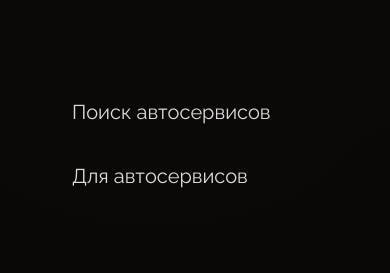
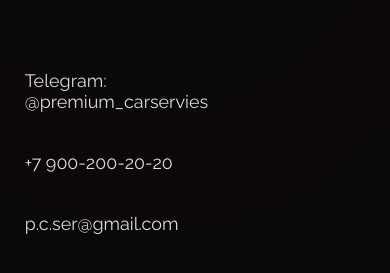
Before and after one commit to car-service-with-geolocation/frontend, a React (Create React App) app: page /search in a window 390 px wide. Shown: the part 807-1080 px from the top of the page. Built offline with nearby package versions, Linux system fonts and the light colour scheme; no server answers.

Commit message:
fix(components): footer Component
Delete icon, add style for mobile v.

```diff
--- a/src/Pages/MapPage/MapPage.tsx
+++ b/src/Pages/MapPage/MapPage.tsx
@@ -82,6 +82,7 @@
 
   useEffect(() => {
     servicesByAll.length === 0 ? dispatch(fetchAutoServices()) : '';
+    windowWidth();
   }, [dispatch, servicesByAll]);
   return (
     <>
--- a/src/components/Footer/Footer.module.css
+++ b/src/components/Footer/Footer.module.css
@@ -90,3 +90,35 @@
 .address_link:hover {
   color: #770022;
 }
+
+@media screen and (max-width: 1125px) {
+  .footer {
+    width: 87.337vw;
+  }
+}
+
+@media screen and (max-width: 900px) {
+  .footer {
+    padding-top: 120px;
+  }
+  .img_descrition {
+    display: none;
+  }
+  .address_link {
+    font-size: calc(1rem + 0.5vw);
+  }
+  .link {
+    font-size: calc(1rem + 0.5vw);
+  }
+}
+
+@media screen and (max-width: 500px) {
+  .footer {
+    justify-content: start;
+    padding-top: 150px;
+  }
+
+  .link {
+    display: none;
+  }
+}
--- a/src/components/Footer/Footer.tsx
+++ b/src/components/Footer/Footer.tsx
@@ -1,15 +1,10 @@
 import { Link } from 'react-router-dom';
-
-import icon from '../../images/YmapIcon.svg';
 import style from './Footer.module.css';
 
 function Footer() {
   return (
     <footer className={style.footer}>
-      <Link className={style.logo_wrapper} to="/">
-        <img className={style.img} src={icon} alt="Логотип приложения" />
-        <p className={style.img_descrition}>Premium Car Services</p>
-      </Link>
+      <p className={style.img_descrition}>Premium Car Services</p>
       <ul className={style.navigation_wrapper}>
         <li className={style.navigation_wrapper_section}>
           <Link className={style.link} to="/search">
```
